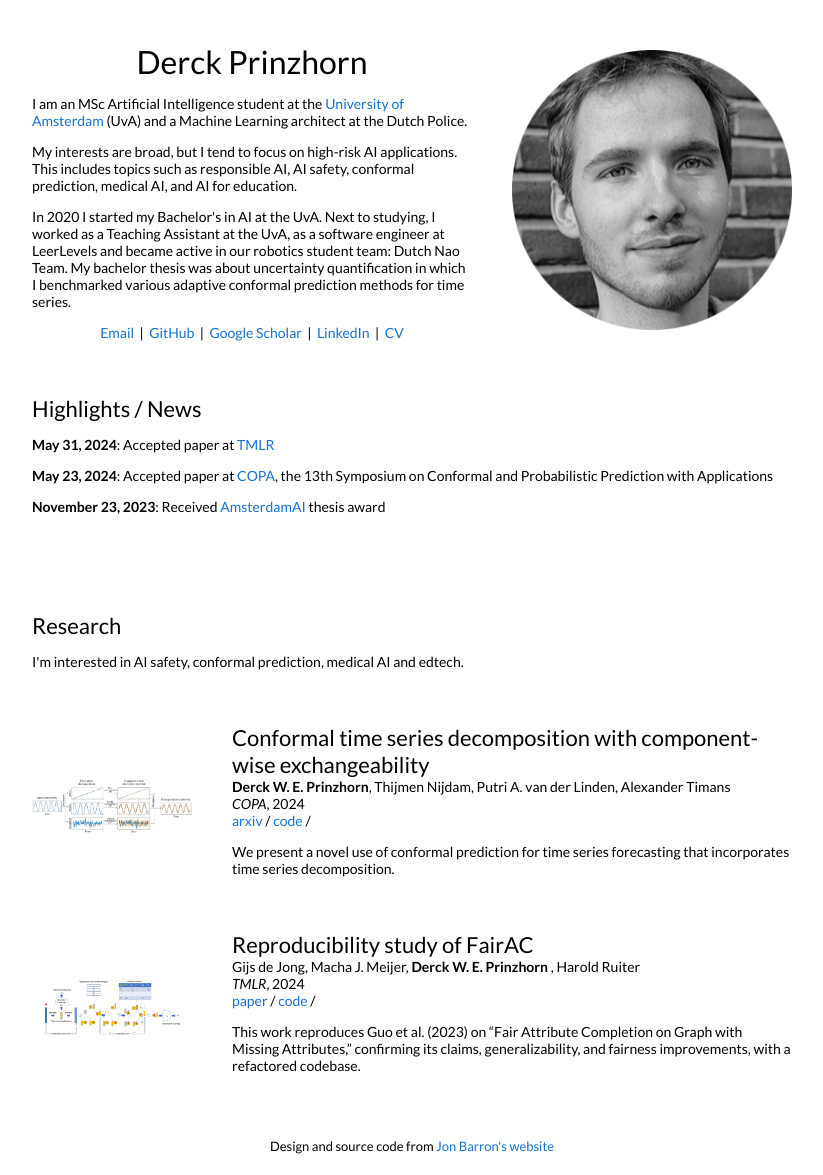
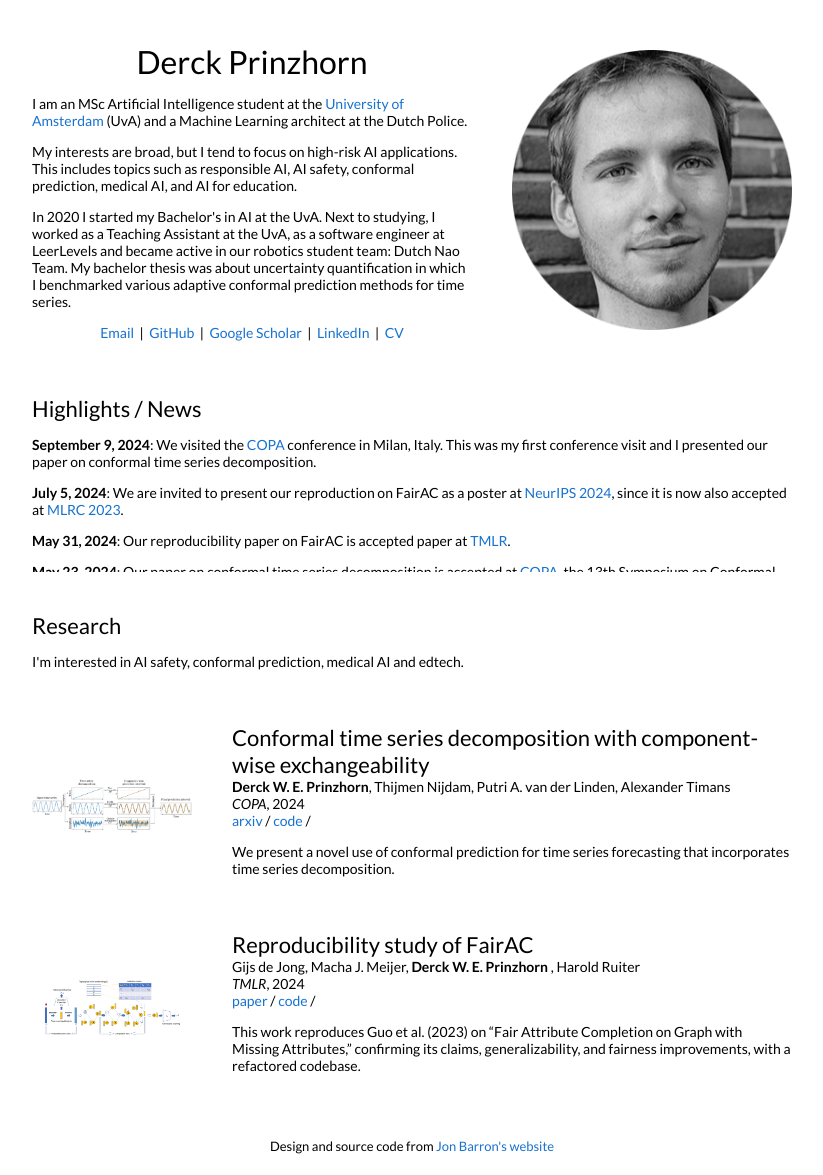
Before and after one commit to dweprinz/dweprinz.github.io, a Jekyll site: the page built from _posts/2024-06-24-conformalTSD.markdown, in a window 1280 px wide. Shown: the whole page, without its empty margins (228-1051 px from the left). Built offline with Jekyll 4.4.1, drawn with Linux system fonts in a browser that asks for light colours.

Commit message:
update news

```diff
--- a/_layouts/default.html
+++ b/_layouts/default.html
@@ -75,15 +75,21 @@ I am an MSc Artificial Intelligence student at the <a href="https://www.uva.nl/"
               <div class="panel-body" id="oScroll" >
               <div id="scroll">
                 <p>
-                  <strong>May 31, 2024</strong>: Accepted paper at <a href="https://jmlr.org/tmlr/">TMLR</a>
+                  <strong>September 9, 2024</strong>: We visited the <a href="https://copa-conference.com">COPA</a> conference in Milan, Italy. This was my first conference visit and I presented our paper on conformal time series decomposition.
+                </p>
+                <p>
+                  <strong>July 5, 2024</strong>: We are invited to present our reproduction on FairAC as a poster at <a href="https://neurips.cc/">NeurIPS 2024</a>, since it is now also accepted at <a href="https://reproml.org/">MLRC 2023</a>.
+
+                <p>
+                  <strong>May 31, 2024</strong>: Our reproducibility paper on FairAC is accepted paper at <a href="https://jmlr.org/tmlr/">TMLR</a>.
               </p>
 
               <p>
-                  <strong>May 23, 2024</strong>: Accepted paper at <a href="https://copa-conference.com">COPA</a>, the 13th Symposium on Conformal and Probabilistic Prediction with Applications
+                  <strong>May 23, 2024</strong>: Our paper on conformal time series decomposition is accepted at <a href="https://copa-conference.com">COPA</a>, the 13th Symposium on Conformal and Probabilistic Prediction with Applications.
               </p>
               <!--  https://openreview.net/forum?id=ccDi5jtSF7  -->
             <p>
-              <strong>November 23, 2023</strong>: Received <a href="https://www.amsterdamai.com/">AmsterdamAI</a> thesis award
+              <strong>November 23, 2023</strong>: I received the <a href="https://www.amsterdamai.com/">AmsterdamAI</a> thesis award for my bachelor thesis on uncertainty quantification in time series forecasting.
           </p>
             </div>
           </div>
```
